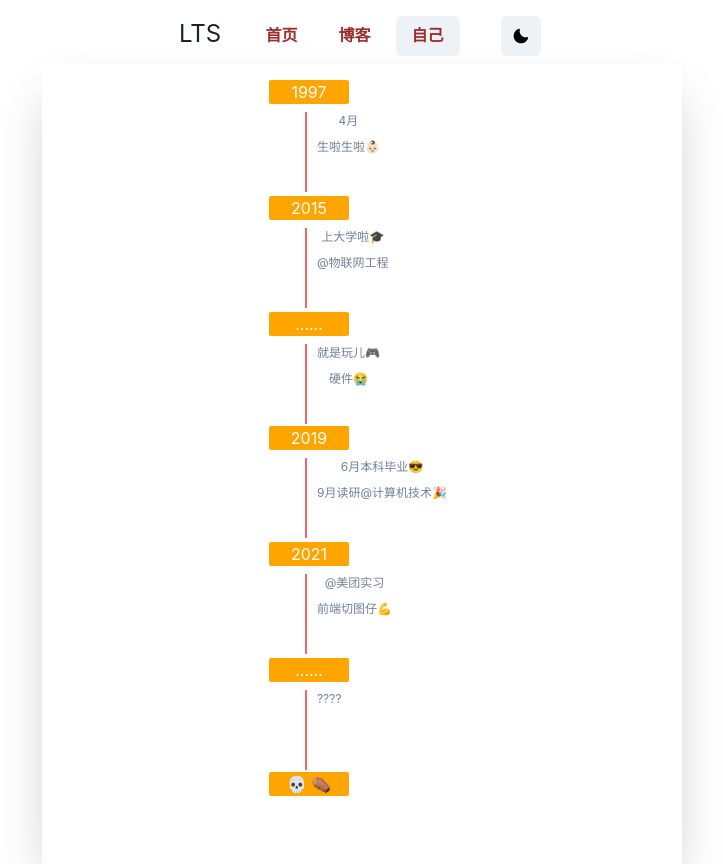
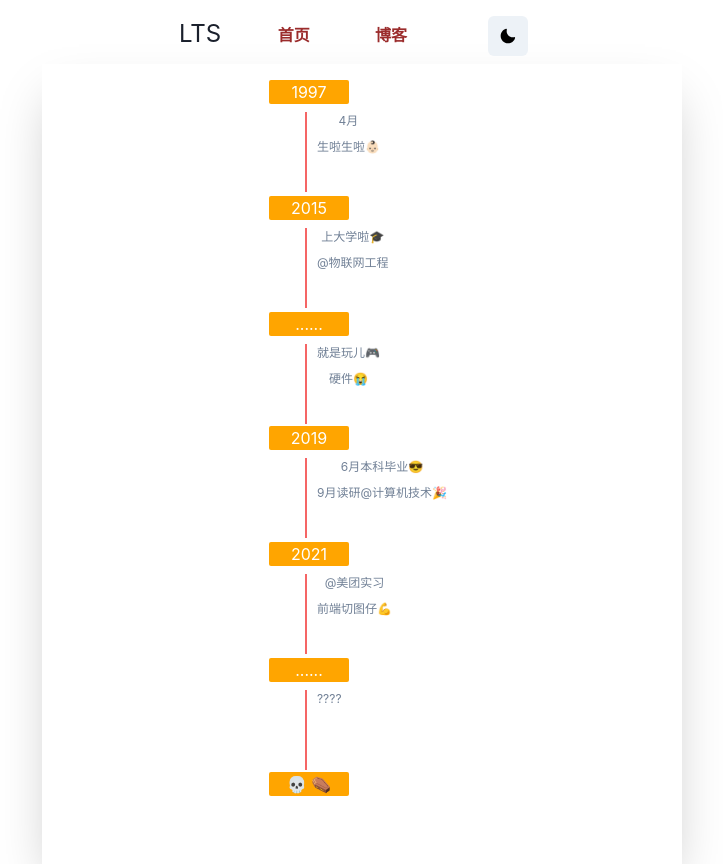
Before and after one commit to inspire-lts/myblogV2, a Next.js app: page /resume in a window 1280 px wide. Shown: the whole page, without its empty margins (278-1001 px from the left). Built offline with nearby package versions, Linux system fonts and the light colour scheme.

Commit message:
feat: delete about

```diff
--- a/components/Header.js
+++ b/components/Header.js
@@ -9,7 +9,7 @@ export default function Header() {
            <Flex display="flex" width="300px" justifyContent="space-around" alignItems="center">
              <NavLink to={"/"} nav={"首页"} />
              <NavLink to={"/blog"} nav={"博客"} />
-             <NavLink to={"/resume"} nav={"自己"} />
+
              <SwitchMode/>
            </Flex>
        </Flex>
```
